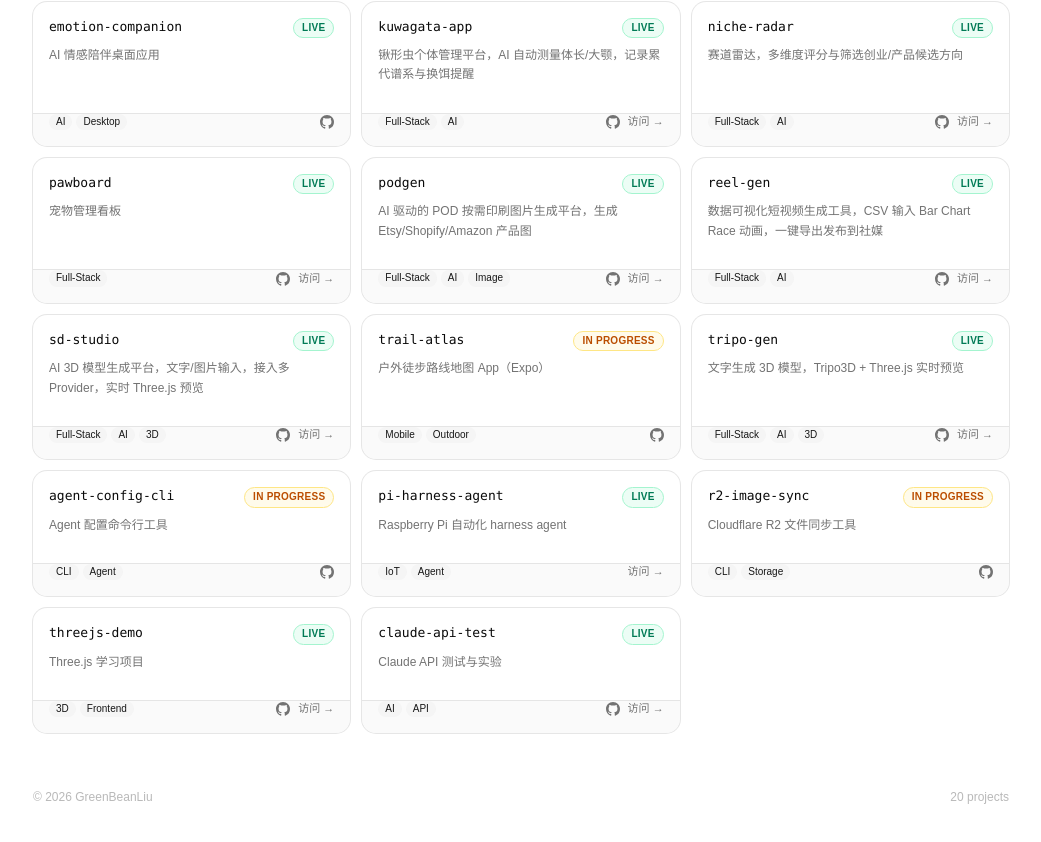
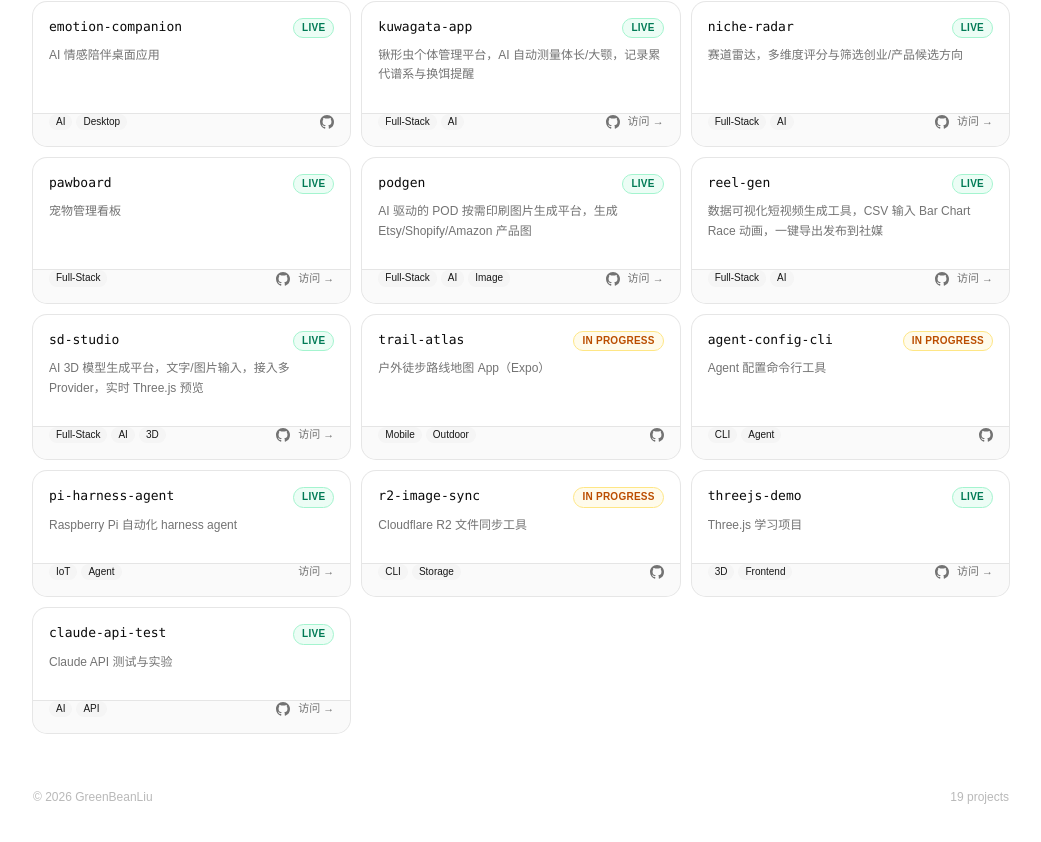
Before and after one commit to GreenBeanLiu/works-portal, a React (Vite) app: page / in a window 1280 px wide. Shown: the part 574-1416 px from the top of the page, without its empty margins (119-1160 px from the left). Built offline with nearby package versions, Linux system fonts and the light colour scheme.

Commit message:
auto: update projects data

```diff
--- a/src/data/projects.ts
+++ b/src/data/projects.ts
@@ -119,14 +119,6 @@ export const projects: Project[] = [
     status: 'wip',
   },
   {
-    name: 'tripo-gen',
-    description: '文字生成 3D 模型，Tripo3D + Three.js 实时预览',
-    tags: ['Full-Stack', 'AI', '3D'],
-    url: 'https://tripo-gen-production.up.railway.app',
-    repo: 'https://github.com/GreenBeanLiu/tripo-gen',
-    status: 'live',
-  },
-  {
     name: 'agent-config-cli',
     description: 'Agent 配置命令行工具',
     tags: ['CLI', 'Agent'],
```
